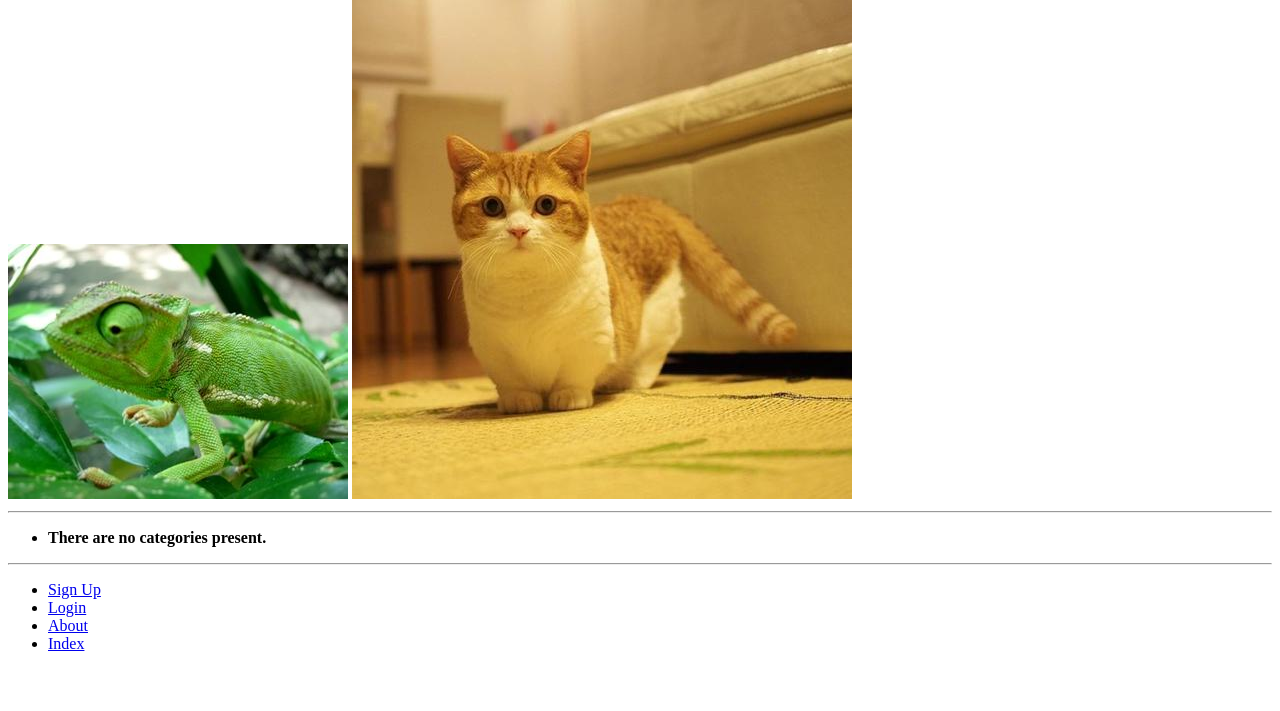
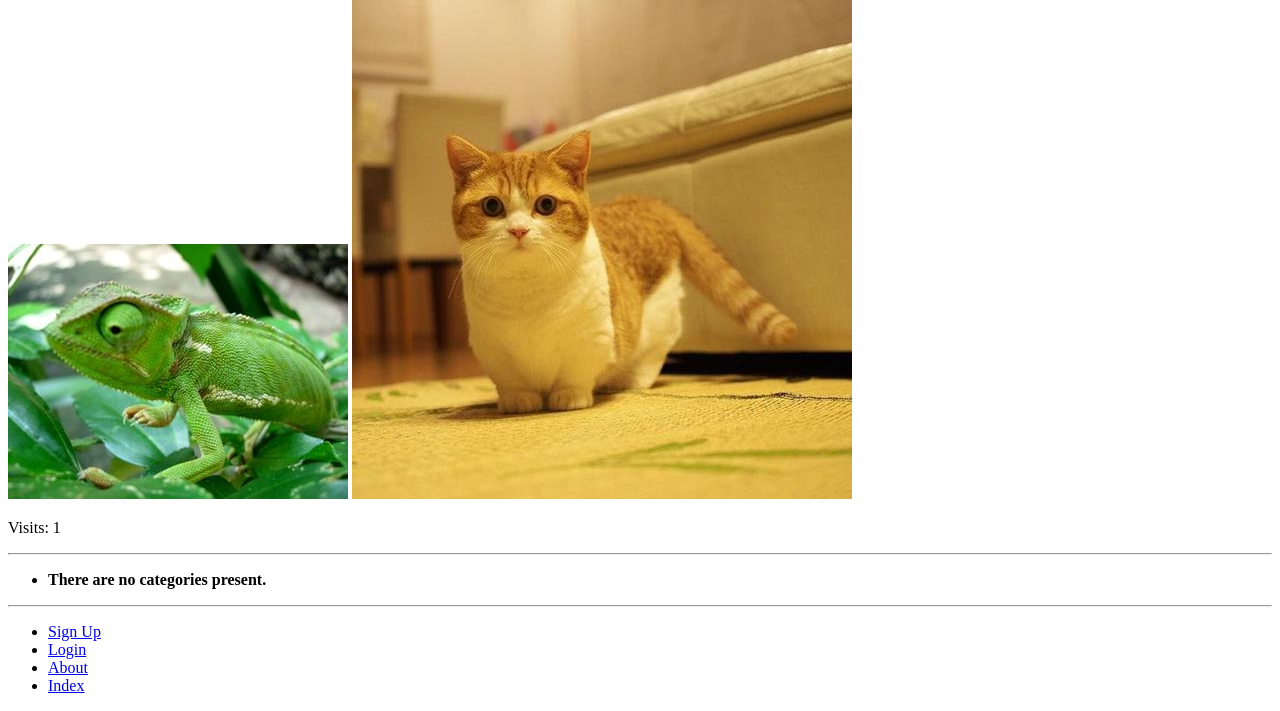
Before and after one commit to changjiandenuoen/TWD_Study, a Django app: page /rango/about/ in a window 1280 px wide. Shown: the part 117-828 px from the top of the page. Before the commit the page ends 768 px from the top, so only its background shows below. Run offline with Django 3.2, Linux system fonts and the light colour scheme; data that the repository does not hold is empty.

Commit message:
Chapter 10 : complete tutoring & exercises

```diff
--- a/rango/views.py
+++ b/rango/views.py
@@ -1,3 +1,4 @@
+
 from django.shortcuts import render
 from django.shortcuts import redirect
 from django.http import HttpResponse
@@ -12,13 +13,11 @@ from rango.forms import CategoryForm
 from rango.forms import PageForm
 from rango.forms import UserForm, UserProfileForm
 
+from datetime import datetime
+
 
 def index(request):
-    # Query the database for a list of all category
-    # Order the categories by the number of likes in descending order
 
-    # -likes means in descending order
-    # [:5] means top from first index to 5th index (top 5), return a subset of Category objects
     category_list = Category.objects.order_by('-likes')[:5]
     page_list = Page.objects.order_by('-views')[:5]
 
@@ -27,14 +26,17 @@ def index(request):
     context_dict['categories'] = category_list
     context_dict['pages'] = page_list
 
-    # Return a rendered response to send to the client
-    # We make use of the shortcut function to make our lives easier
-    # Note that the first parameter is the template we wish to use
-    return render(request, 'rango/index.html', context=context_dict)
+    visitor_cookie_handler(request)
+    response = render(request, 'rango/index.html', context=context_dict)
+    return response
 
 
 def about(request):
-    return render(request, 'rango/about.html', context=None)
+
+    context_dict = {}
+    visitor_cookie_handler(request)
+    context_dict['visits'] = request.session['visits']
+    return render(request, 'rango/about.html', context=context_dict)
 
 
 def show_category(request, category_name_slug):
@@ -217,3 +219,32 @@ def restricted(request):
 def user_logout(request):
     logout(request)
     return redirect(reverse('rango:index'))
+
+
+def get_server_side_cookie(request, cookie, default_val=None):
+    val = request.session.get(cookie)
+    if not val:
+        val = default_val
+    return val
+
+
+def visitor_cookie_handler(request):
+
+    visits = int(get_server_side_cookie(request, 'visits', '1'))
+
+    last_visit_cookie = get_server_side_cookie(request, 'last_visit', str(datetime.now()))
+    last_visit_time = datetime.strptime(last_visit_cookie[:-7], '%Y-%m-%d %H:%M:%S')
+
+
+    # If more than a day since the last visit
+    if(datetime.now() - last_visit_time).days > 0:
+        visits = visits + 1
+
+        # Update the last visit cookie now that we have update the count
+        request.session['last_visit'] = str(datetime.now())
+
+    else:
+        # set the last visit cookie
+        request.session['last_visit'] = last_visit_cookie
+
+    request.session['visits'] = visits
--- a/templates/rango/about.html
+++ b/templates/rango/about.html
@@ -11,10 +11,13 @@
     <div>
         here is the about page. <br />
         <strong>This tutorial has been put together by Xingchen Zhao</strong>
+
     </div>
 
 
     <img src="{%static 'images/rango.jpg'%}" alt="Picture of Rango" />
     <img src="{{MEDIA_URL}}cat.jpg" alt="Picture of a Cat" />
 
+    <p>Visits: {{ visits }}</p>
+
 {% endblock %}
```
